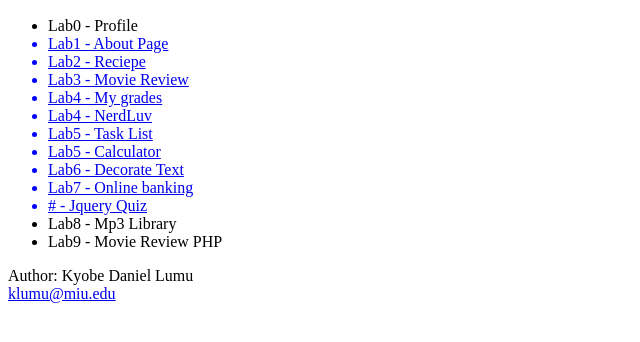
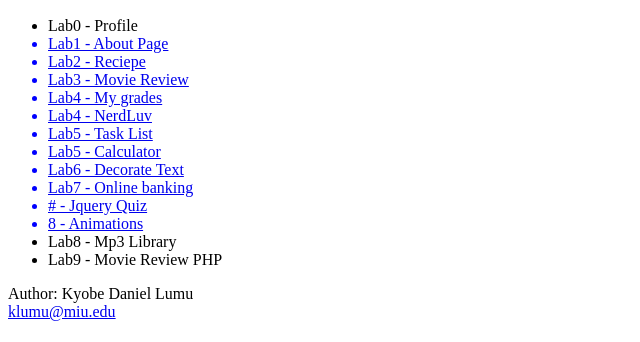
Before and after one commit to lumu-daniel/daniel_inc, a plain HTML site: page index.html in a window 1280 px wide. Shown: the part 458-800 px from the top of the page, without its empty margins (0-640 px from the left). Drawn offline with Linux system fonts and the light colour scheme.

Commit message:
fixed link animation.

```diff
--- a/index.html
+++ b/index.html
@@ -21,6 +21,7 @@
             <li style="color: blue;"><a href="./routes/dec_txt.html">Lab6 - Decorate Text</a></li>
             <li style="color: blue;"><a href="./routes/bank_use_case/bank_account.html">Lab7 - Online banking</a></li>
             <li style="color: blue;"><a href="./quizez/jquery_quiz.html"># - Jquery Quiz</a></li>
+            <li style="color: blue;"><a href="./routes/ascii.html">8 - Animations</a></li>
             <li>Lab8 - Mp3 Library</li>
             <li>Lab9 - Movie Review PHP</li>
         </ul>
```
